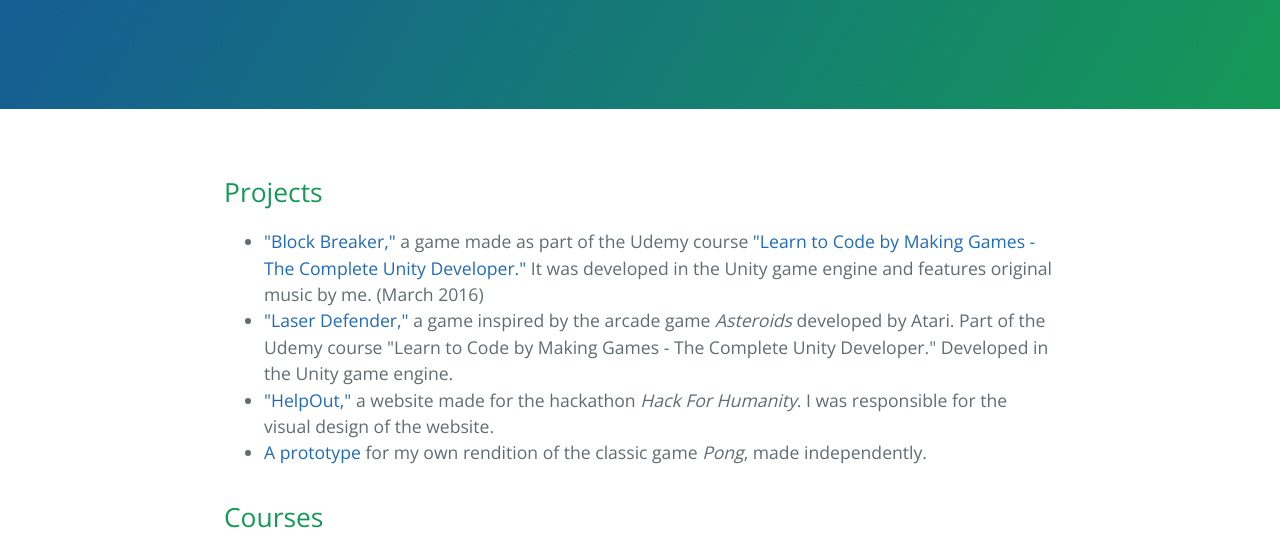
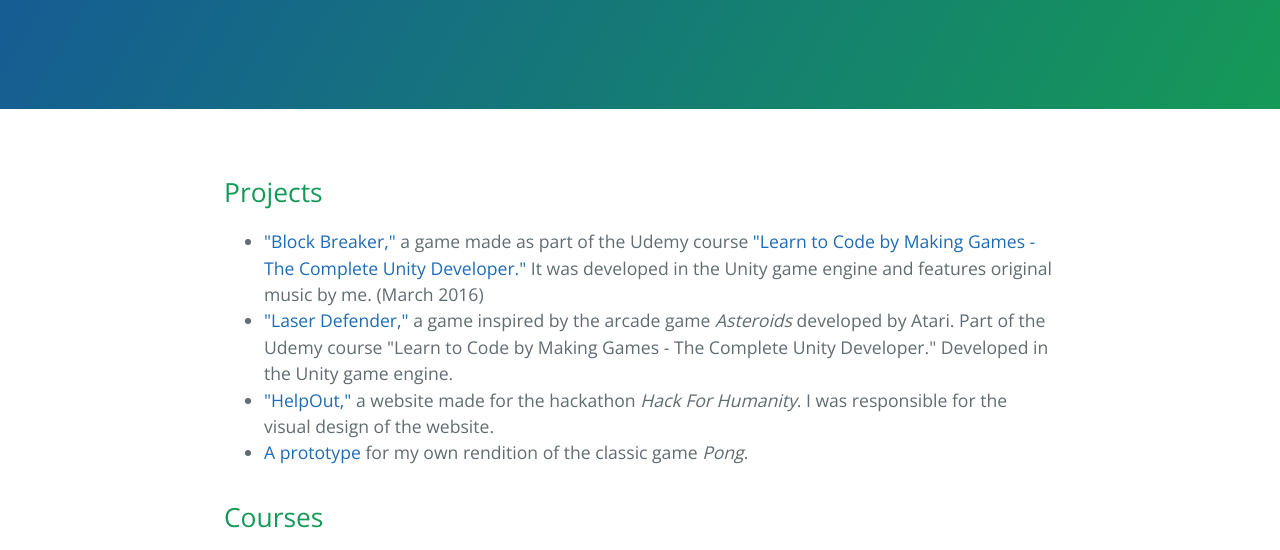
Before and after one commit to NickPriv/nickpriv.github.io, a plain HTML site: page index.html in a window 1280 px wide. Shown: the part 208-758 px from the top of the page. Drawn offline with nearby package versions, Linux system fonts and the light colour scheme.

Commit message:
Update index.html

```diff
--- a/index.html
+++ b/index.html
@@ -26,7 +26,7 @@
   <li><a href="http://nickpriv.github.io/Block Breaker.html" target="_blank">"Block Breaker,"</a> a game made as part of the Udemy course <a href="https://www.udemy.com/unitycourse/" target="_blank">"Learn to Code by Making Games - The Complete Unity Developer."</a> It was developed in the Unity game engine and features original music by me. (March 2016)</li>
   <li><a href="http://nickpriv.github.io/LaserDefender.html" target="_blank">"Laser Defender,"</a> a game inspired by the arcade game <i>Asteroids</i> developed by Atari. Part of the Udemy course "Learn to Code by Making Games - The Complete Unity Developer." Developed in the Unity game engine.</li>
   <li><a href="http://students.engr.scu.edu/~amunnang/Home2.html" target="_blank">"HelpOut,"</a> a website made for the hackathon <i>Hack For Humanity</i>. I was responsible for the visual design of the website.</li>
-  <li><a href="" target="_blank">A prototype</a> for my own rendition of the classic game <i>Pong</i>, made independently.</li>
+  <li><a href="" target="_blank">A prototype</a> for my own rendition of the classic game <i>Pong</i>.</li>
 </ul>
 
 <h2>Courses</h2>
```
